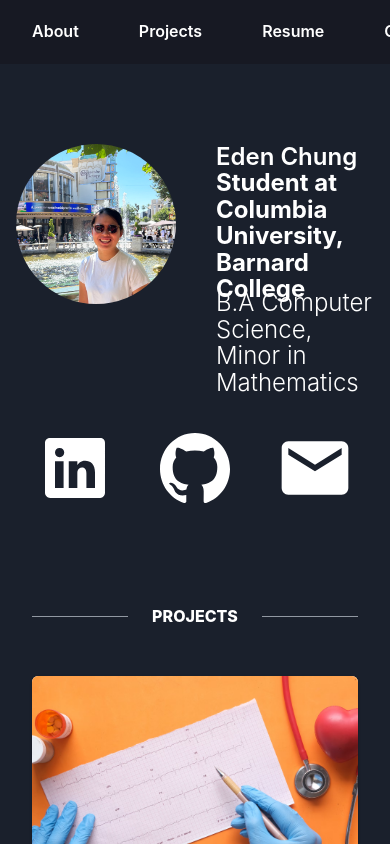
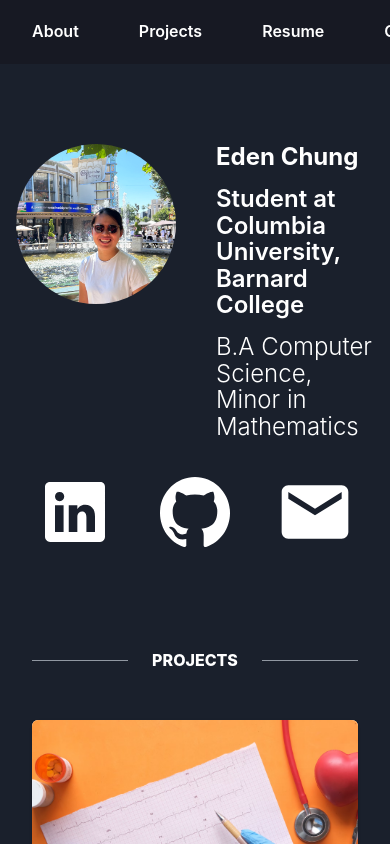
Before and after one commit to eden-chung/Portfolio, a React (Create React App) app: page / in a window 390 px wide. Shown: the top 844 px of the page. Built offline with nearby package versions, Linux system fonts and the light colour scheme.

Commit message:
add responsive for mobile home page

```diff
--- a/src/Home.js
+++ b/src/Home.js
@@ -42,6 +42,7 @@ export default function Home() {
     return (
         <>
             <Container maxW={"3xl"}>
+                {console.log("test")}
                 <Stack
                     as={Box}
                     textAlign={"left"}
@@ -57,6 +58,17 @@ export default function Home() {
                             color="white"
                             style={{ margin: 0 }}
                         >
+                        {isMobile ? (
+                            <VStack spacing={3} align="flex-start">
+                                <Text fontWeight={700} color="white">Eden Chung</Text>
+                                <Text as={"span"} color="white" fontSize={"2xl"} fontWeight={600} mt={1}>
+                                    Student at Columbia University, Barnard College
+                                </Text>
+                                <Text as={"span"} color="white" fontSize={"2xl"} fontWeight={300} mt={1}>
+                                    B.A Computer Science, Minor in Mathematics
+                                </Text>
+                            </VStack>
+                        ) : (
                             <VStack spacing={0} align="flex-start">
                                 <Text fontWeight={600} color="white">Eden Chung</Text>
                                 <Text as={"span"} color="white" fontSize={"2xl"}>
@@ -66,6 +78,7 @@ export default function Home() {
                                     B.A Computer Science, Minor in Mathematics
                                 </Text>
                             </VStack>
+                        )}
                         </Heading>
                     </HStack>
                     {/*
```
